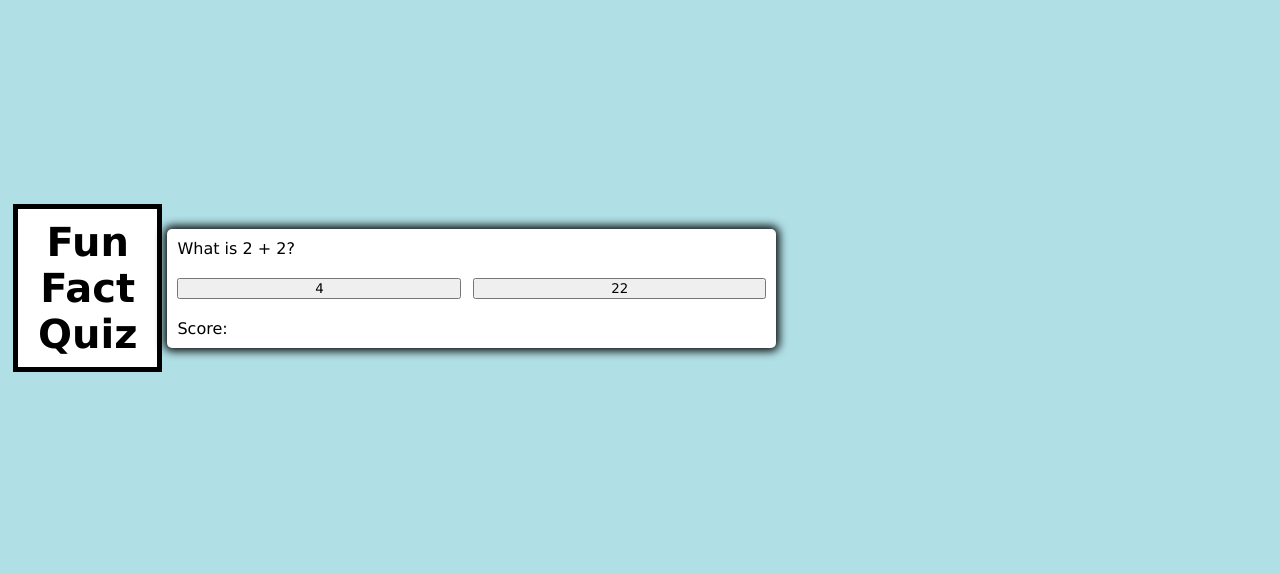
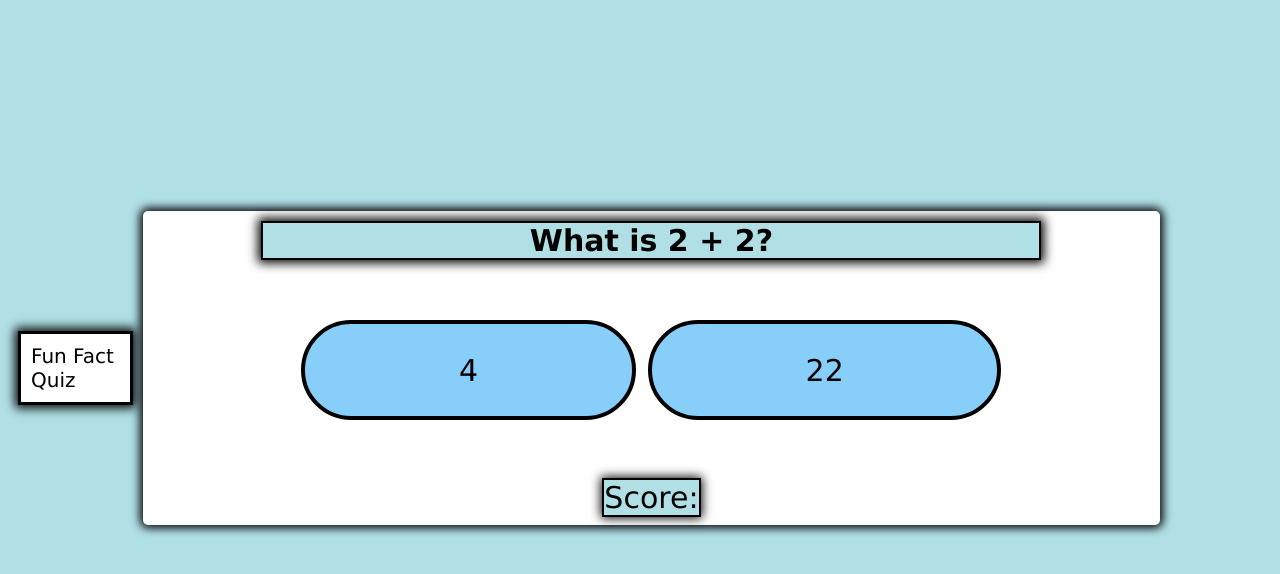
Before and after one commit to JaydenSchuff/Random-Fact-Quiz, a plain HTML site: page index.html in a window 1280 px wide. Both pictures are taken after a click on the button "Start". Drawn offline with Linux system fonts and the light colour scheme.

Commit message:
fixed css, js, and html

```diff
--- a/assets/script.js
+++ b/assets/script.js
@@ -1,19 +1,19 @@
-const startBtn = document.getElementById('start')
-const nextBtn = document.getElementById('next')
-const questionContainer = document.getElementById('questionContainer')
-const questionElement = document.getElementById('question')
-const answerBtn = document.getElementById('buttons')
+var startbutton = document.getElementById('start')
+var nextbutton = document.getElementById('next')
+var questionContainer = document.getElementById('questionContainer')
+var questionElement = document.getElementById('question')
+var answerbutton = document.getElementById('buttons')
 
 let randomizer, questionList
 
-startBtn.addEventListener('click', startGame)
-nextBtn.addEventListener('click', () => {
+startbutton.addEventListener('click', startGame)
+nextbutton.addEventListener('click', () => {
   questionList++
   nextQuestion()
 })
 
 function startGame() {
-  startBtn.classList.add('hide')
+  startbutton.classList.add('hide')
   randomizer = questions.sort(() => Math.random() - .5)
   questionList = 0
   questionContainer.classList.remove('hide')
@@ -26,39 +26,40 @@ function nextQuestion() {
 }
 
 function showQuestion(question) {
-  questionElement.innerText = question.question
+  questionElement.textContent = question.question
   question.answers.forEach(answer => {
-    const button = document.createElement('button')
-    button.innerText = answer.text
-    button.classList.add('btn')
+    var button = document.createElement('button')
+    button.textContent = answer.text
+    button.classList.add('button')
     if (answer.correct) {
       button.dataset.correct = answer.correct
     }
     button.addEventListener('click', selectAnswer)
-    answerBtn.appendChild(button)
+    answerbutton.appendChild(button)
   })
 }
 
 function resetState() {
   clearStatusClass(document.body)
-  nextBtn.classList.add('hide')
-  while (answerBtn.firstChild) {
-    answerBtn.removeChild(answerBtn.firstChild)
+  nextbutton.classList.add('hide')
+  while (answerbutton.firstChild) {
+    answerbutton.removeChild(answerbutton.firstChild)
   }
 }
 
 function selectAnswer(e) {
-  const selectedButton = e.target
-  const correct = selectedButton.dataset.correct
+  var selectedButton = e.target
+  var correct = selectedButton.dataset.correct
   setStatusClass(document.body, correct)
-  Array.from(answerBtn.children).forEach(button => {
+  Array.from(answerbutton.children).forEach(button => {
     setStatusClass(button, button.dataset.correct)
   })
   if (randomizer.length > questionList + 1) {
-    nextBtn.classList.remove('hide')
-  } else {
-    startBtn.innerText = 'Restart'
-    startBtn.classList.remove('hide')
+    nextbutton.classList.remove('hide')
+  }
+  else {
+    startbutton.textContent = 'Restart'
+    startbutton.classList.remove('hide')
   }
 }
 
@@ -66,7 +67,8 @@ function setStatusClass(element, correct) {
   clearStatusClass(element)
   if (correct) {
     element.classList.add('correct')
-  } else {
+  }
+  else {
     element.classList.add('wrong')
   }
 }
@@ -76,7 +78,7 @@ function clearStatusClass(element) {
   element.classList.remove('wrong')
 }
 
-const questions = [
+var questions = [
   {
     question: 'What is 2 + 2?',
     answers: [
--- a/assets/style.css
+++ b/assets/style.css
@@ -11,17 +11,14 @@
    --right: rgb(19, 143, 19);
    --altColor:white;
 }
+
 body{
    background-color: var(--bgColor);
-   display: flex;
    justify-content: center;
    align-items: center;
-   width: 60vw;
-   height: 70vh;
-}
-
-.heading{
-   display: inline;
+   display: flex;
+   width: 90vw;
+   height: 90vh;
 }
 
 h1{
@@ -49,6 +46,19 @@ h1{
    padding: 10px;
    box-shadow: 0 0 10px 3px;
    width: 1500px;
+   display: flex;
+   justify-content: center;
+   align-items: center;
+   text-align: center;
+}
+
+header{
+   background-color: var(--borderBg);
+   border: 3px solid var(--borderColor);
+   padding: 10px;
+   margin: 10px;
+   font-size: 20px;
+   box-shadow: 0 0 10px 3px;
 }
 
 #buttons{
@@ -56,11 +66,14 @@ h1{
    gap: 12px;
    margin:  20px 0;
    grid-template-columns: repeat(2, auto);
+   padding: 40px;
+   width: 700px;
+   height: 100px;
 }
 
 .button{
    background-color: lightskyblue;
-   border: 2px solid var(--borderColor);
+   border: 4px solid var(--borderColor);
    border-radius: 50px;
    padding: 10px;
    font-size: 30px;
@@ -103,3 +116,18 @@ h1{
 .hide{
  display: none;
 }
+
+#question{
+   font-size: 30px;
+   font-weight: bold;
+   background-color: var(--bgColor);
+   border: solid 2px var(--borderColor);
+   box-shadow: 0 0 10px 3px;
+}
+
+.score{
+   border: solid 2px var(--borderColor);
+   box-shadow: 0 0 10px 1px;
+   font-size: 30px;
+   background-color: var(--bgColor);
+}
--- a/index.html
+++ b/index.html
@@ -8,21 +8,21 @@
     <link rel="stylesheet" href="./assets/style.css" />
     <script defer src="./assets/script.js"></script>
 </head>
+<header>Fun Fact Quiz</header>
+
 <body>
-  <h1 class="heading">
-    Fun Fact Quiz
-   </h1>
-
   <content class="container">
       <div id="questionContainer" class="hide">
         <div id="question">Question</div>
-        <div id="buttons">
-          <button class="button">Answer 1</button>
-          <button class="button">Answer 2</button>
-          <button class="button">Answer 3</button>
-          <button class="button">Answer 4</button>
-        </div>
-        <content class="score">Score: </content>
+          <div id="buttons">
+            <button class="button">Code</button>
+            <button class="button">Code</button>
+            <button class="button">Code</button>
+            <button class="button">Code</button>
+          </div>
+
+        <content class="score">Score:  </content>
+
       </div>
       <div class="controls">
         <button id="start">Start</button>
```
